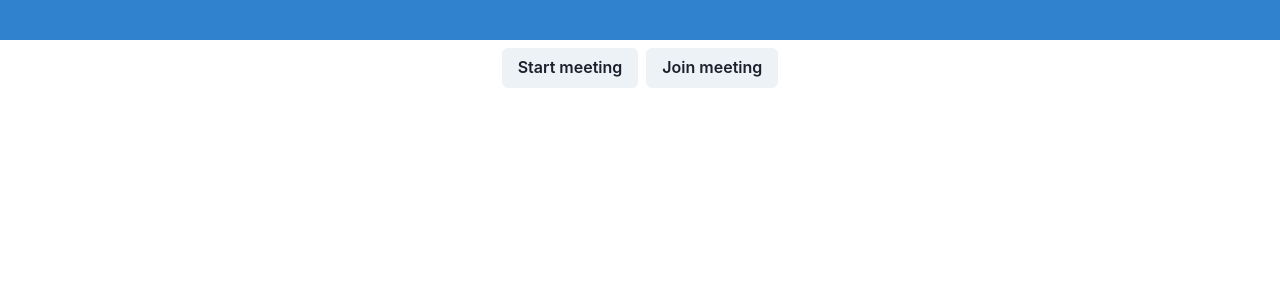
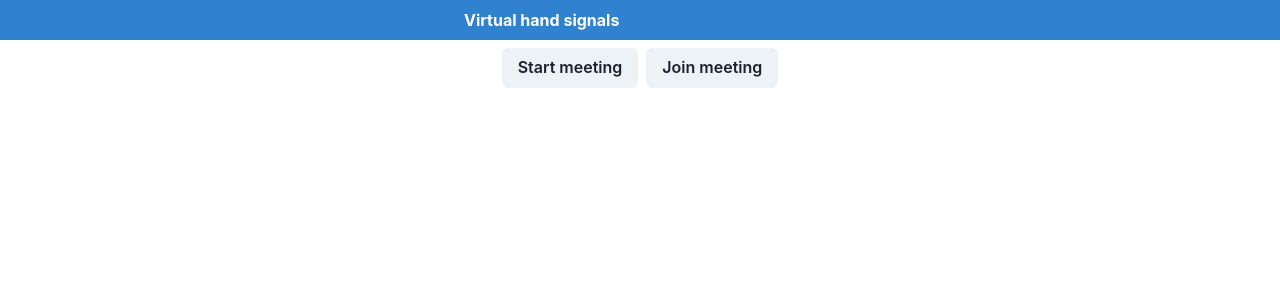
Before and after one commit to mwilliamson/virtual-hand-signals, a React (Create React App) app in the folder web-ui/: page / in a window 1280 px wide. Shown: the top 300 px of the page. Built offline with nearby package versions, Linux system fonts and the light colour scheme.

Commit message:
Add app bar title on home page

```diff
--- a/web-ui/src/AppBar.tsx
+++ b/web-ui/src/AppBar.tsx
@@ -3,11 +3,11 @@ import { Box } from "@chakra-ui/react";
 import PageContentContainer from "./PageContentContainer";
 
 interface AppBarProps {
-    children: React.ReactNode;
+    children?: React.ReactNode;
 }
 
 export function AppBar(props: AppBarProps) {
-    const {children} = props;
+    const {children = "Virtual hand signals"} = props;
 
     return (
         <Box
--- a/web-ui/src/HomePage.tsx
+++ b/web-ui/src/HomePage.tsx
@@ -21,7 +21,7 @@ export default function HomePage() {
 
     return (
         <>
-            <AppBar>&nbsp;</AppBar>
+            <AppBar />
             <PageContentContainer>
                 <Center>
                     <ButtonGroup>
```
